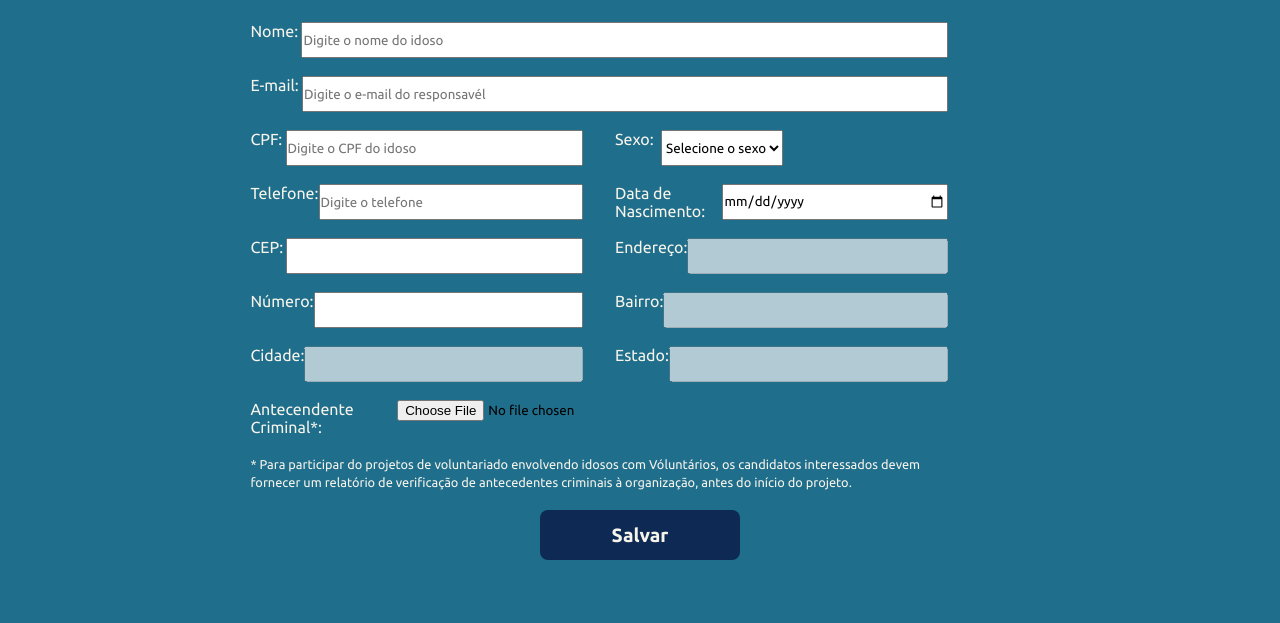
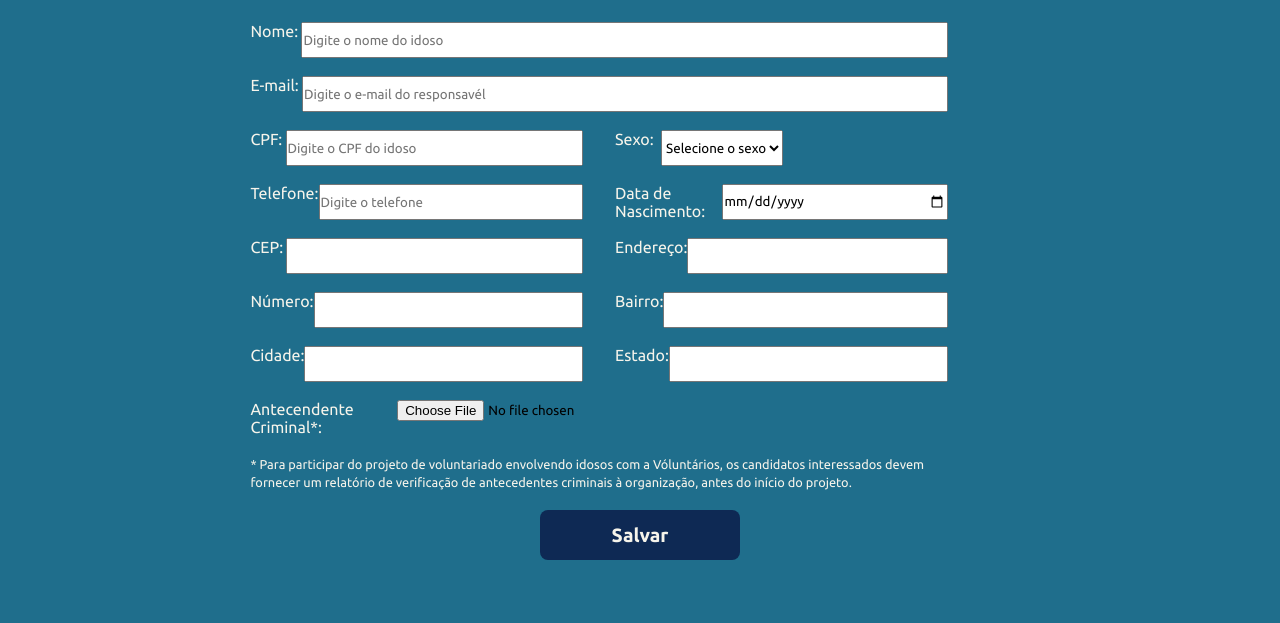
Before and after one commit to Kelly-Oliveira/Reprograma_ProjetoFinal, a plain HTML site: page cadastro_voluntario.html in a window 1280 px wide. Shown: the part 227-850 px from the top of the page. Drawn offline with Linux system fonts and the light colour scheme; a web font is replaced by a local one.

Commit message:
Correção de erros de digitação

```diff
--- a/cadastro_voluntario.html
+++ b/cadastro_voluntario.html
@@ -9,7 +9,7 @@
     <script defer src="./js/buscar_cep.js"></script>
     <link rel="stylesheet" href="https://cdnjs.cloudflare.com/ajax/libs/font-awesome/4.7.0/css/font-awesome.min.css">
 
-    <title>Document</title>
+    <title>Vóluntários</title>
 </head>
 
 <body>
@@ -81,7 +81,7 @@
                     </div>
                     <div class="inputbox">
                         <label for="endereco">Endereço: &nbsp</label>
-                        <input type="text" id="endereco" disabled>
+                        <input type="text" id="endereco" required>
                     </div>
                 </div>
                 <br>
@@ -92,18 +92,18 @@
                     </div>
                     <div class="inputbox">
                         <label for="bairro">Bairro: &nbsp</label>
-                        <input type="text" id="bairro" disabled>
+                        <input type="text" id="bairro" required>
                     </div>
                 </div>
                 <br>
                 <div class="row">
                     <div class="inputbox">
                         <label for="cidade">Cidade: &nbsp</label>
-                        <input type="text" id="cidade" disabled>
+                        <input type="text" id="cidade" required>
                     </div>
                     <div class="inputbox">
                         <label for="estado">Estado: &nbsp</label>
-                        <input type="text" id="estado" disabled>
+                        <input type="text" id="estado" required>
                     </div>
                 </div>
                 <br>
@@ -114,7 +114,7 @@
                     </div>
                     <br>
                     <div>
-                        <span>* Para participar do projetos de voluntariado envolvendo idosos com Vóluntários, os candidatos interessados devem fornecer um relatório de verificação de antecedentes criminais à organização, antes do início do projeto.</span>
+                        <span>* Para participar do projeto de voluntariado envolvendo idosos com a Vóluntários, os candidatos interessados devem fornecer um relatório de verificação de antecedentes criminais à organização, antes do início do projeto.</span>
                     </div>
                 </div>
 
```
Also changed, not shown: cadastro_idoso.html (+5 -5 lines).
